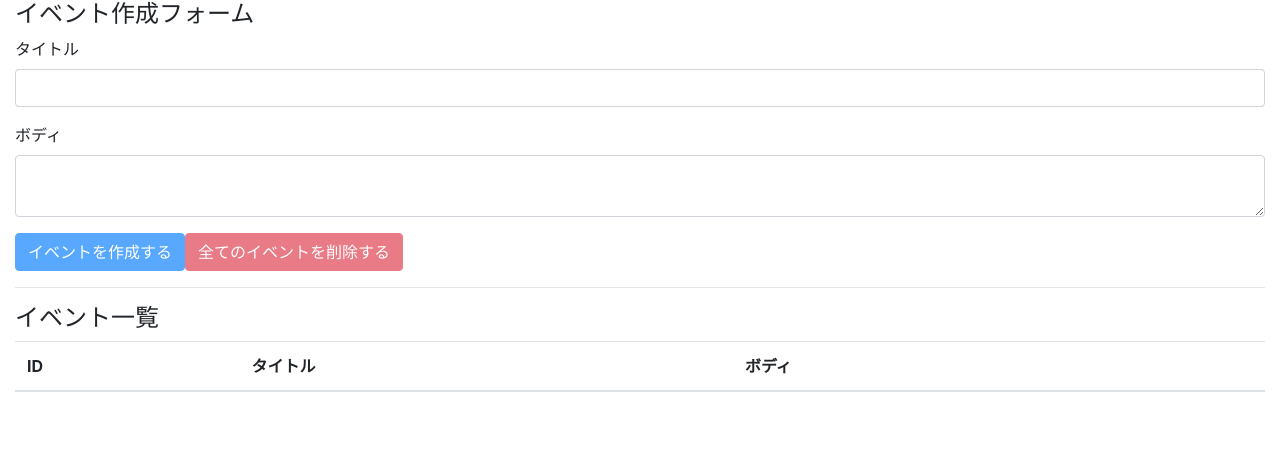
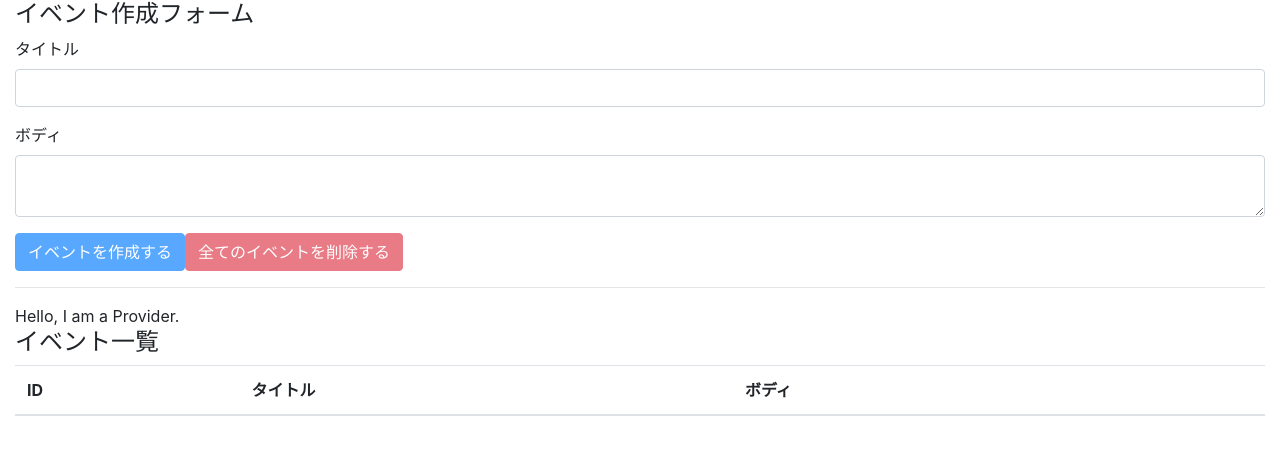
Before and after one commit to ishimori/react-hooks-101, a React (Create React App) app: page / in a window 1280 px wide. Shown: the top 454 px of the page. Built offline with nearby package versions, Linux system fonts and the light colour scheme.

Commit message:
setup react context provider

```diff
--- a/src/components/App.js
+++ b/src/components/App.js
@@ -2,17 +2,23 @@
 import 'bootstrap/dist/css/bootstrap.min.css';
 import EventForm from './EventForm'
 import Events from './Events'
+import AppContext from '../contexts/AppContext'
 import reducer from '../reducers' // index.jsは省略できる
+
+console.log({AppContext})
+
 function App() {
 
   const [state, dispatch]  = useReducer(reducer,[])
 
   return (
-    <div className="container-fluid">
-      <EventForm state={state} dispatch={dispatch} />
-      <hr />
-      <Events state={state} dispatch={dispatch} />
-    </div>
+    <AppContext.Provider value={'Hello, I am a Provider.'}>
+      <div className="container-fluid">
+        <EventForm state={state} dispatch={dispatch} />
+        <hr />
+        <Events state={state} dispatch={dispatch} />
+      </div>
+    </AppContext.Provider>
   );
 }
 
--- a/src/components/Events.js
+++ b/src/components/Events.js
@@ -1,10 +1,12 @@
-import React from 'react'
+import React,{useContext} from 'react'
 import Event from './Event'
+import AppContext from '../contexts/AppContext'
 
 const Events = ({state, dispatch}) => {
-
+    const value = useContext(AppContext)    // Hooks使うとconsumer不要！！
     return (
         <>
+            <div>{value}</div>
             <h4>イベント一覧</h4>
             <table className="table table-hover">
                 <thead>
```
Lines whose indentation alone changed are shown as unchanged.
